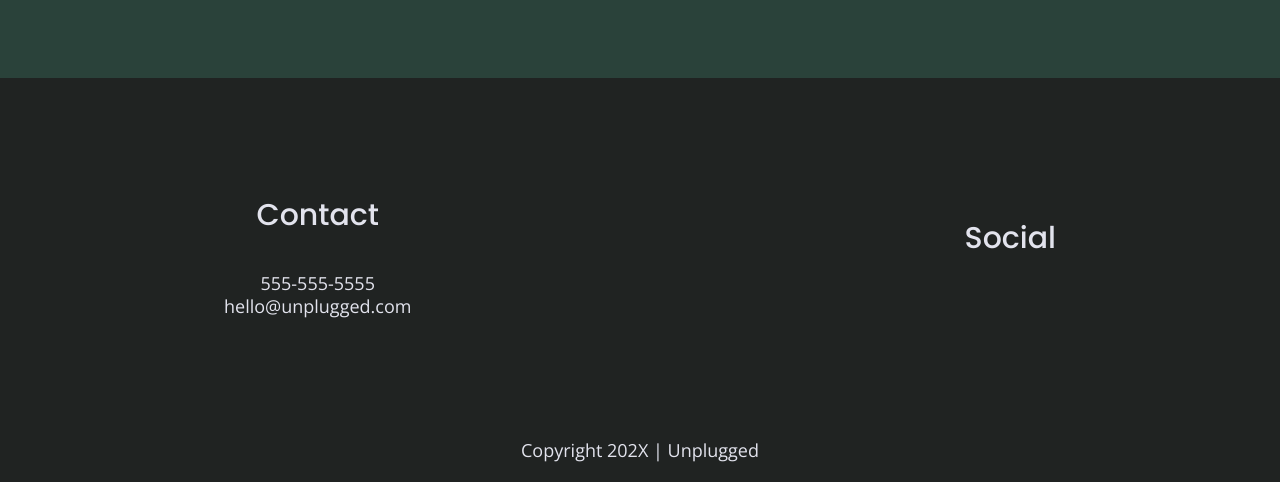
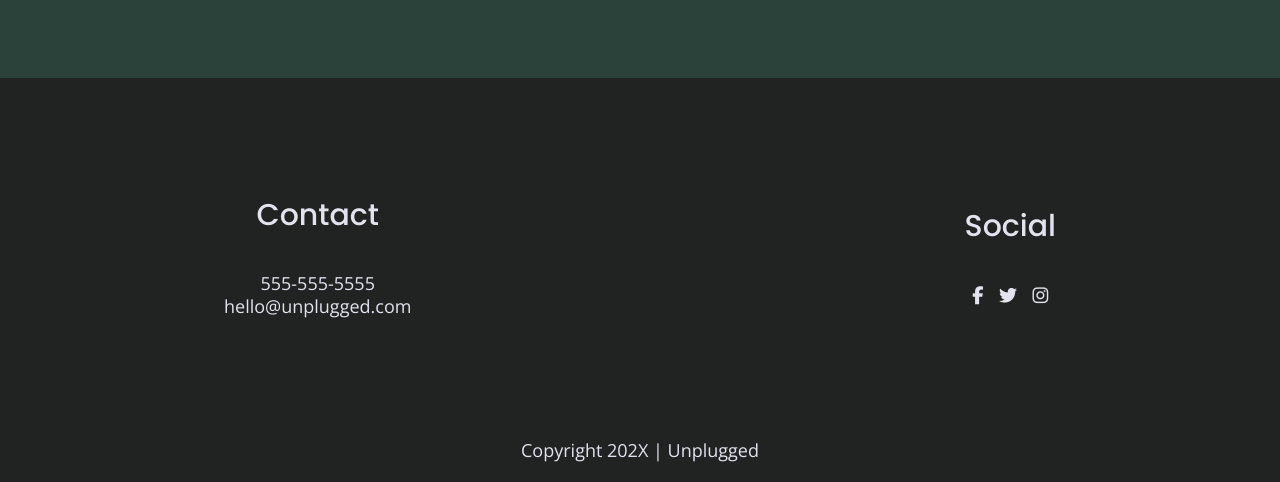
Before and after one commit to AlexWlkr/206-unplugged, a website built with Parcel: page index.html in a window 1280 px wide. Shown: the part 2498-2980 px from the top of the page. Built offline with nearby package versions, Linux system fonts and the light colour scheme.

Commit message:
Added icons

```diff
--- a/index.html
+++ b/index.html
@@ -162,13 +162,13 @@
           <h4>Social</h4>
           <div class="social-icons">
             <p>
-              <a href="https://www.facebook.com/Skillcrush/" target="_blank"></a>
+              <a href="https://www.facebook.com/Skillcrush/" target="_blank"><i class="fab fa-facebook-f"></i></a>
             </p>
             <p>
-              <a href="https://twitter.com/Skillcrush" target="_blank"></a>
+              <a href="https://twitter.com/Skillcrush" target="_blank"><i class="fab fa-twitter"></i></a>
             </p>
             <p>
-              <a href="https://www.instagram.com/skillcrush/" target="_blank"></a>
+              <a href="https://www.instagram.com/skillcrush/" target="_blank"><i class="fab fa-instagram"></i></a>
             </p>
           </div>
         </div>
```
Also changed, not shown: about/index.html (+10 -4 lines), faq/index.html (+10 -4 lines), 1 other file.
